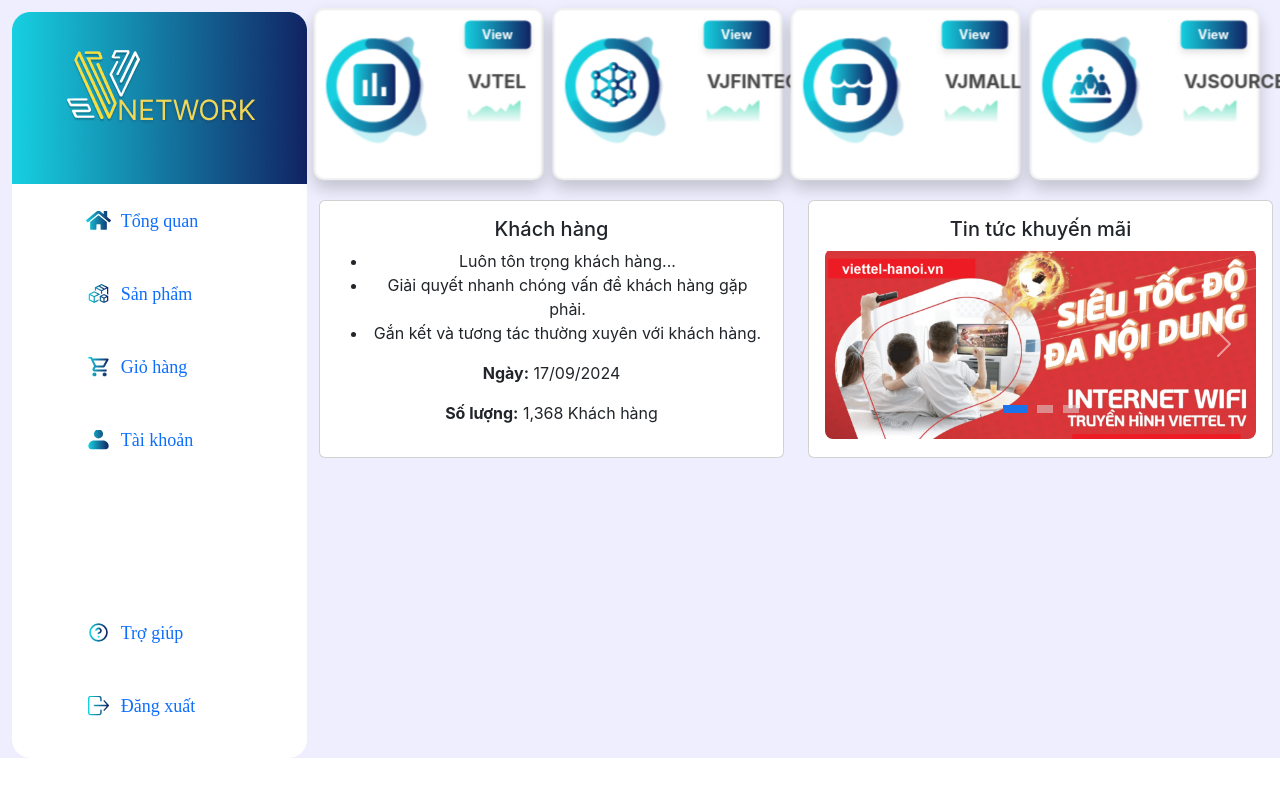
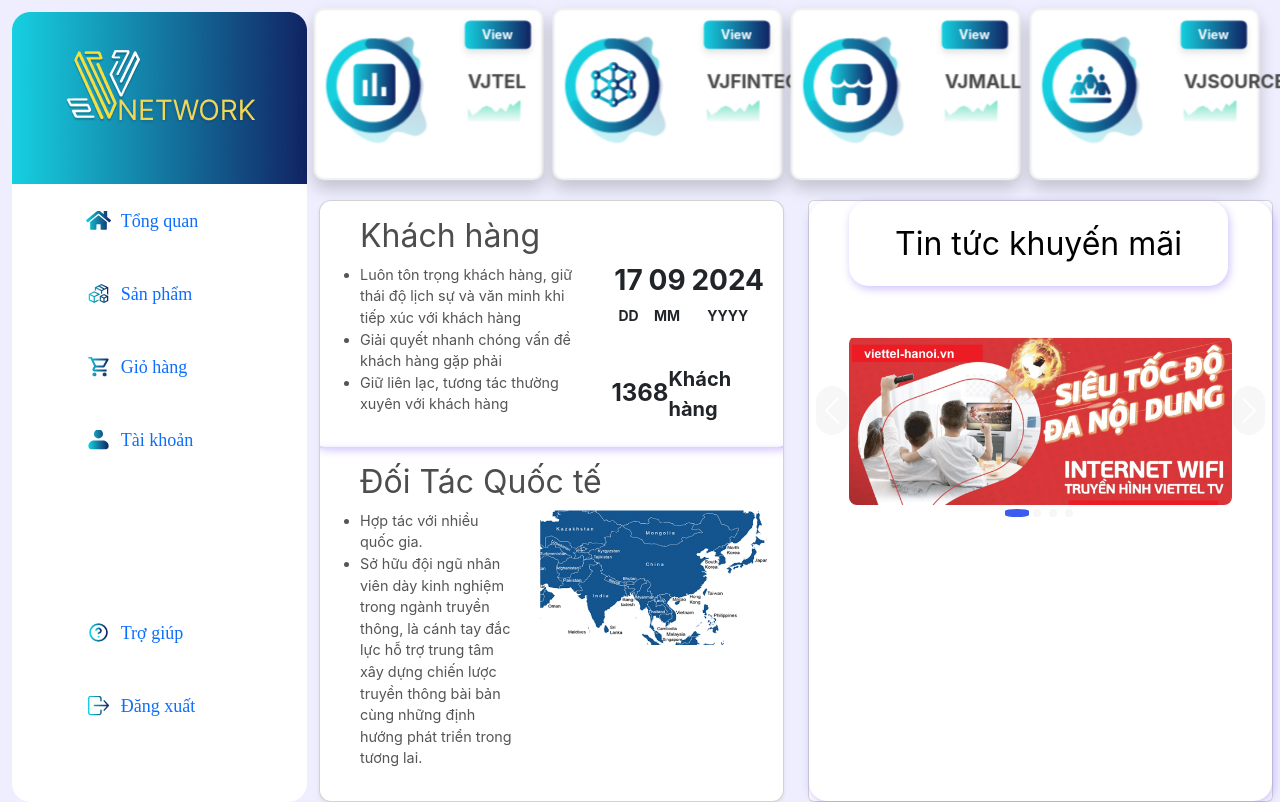
Before and after one commit to cuongtuooo/uiuxvjnetw, a React (Create React App) app: page / in a window 1280 px wide. Built offline with nearby package versions, Linux system fonts and the light colour scheme.

Commit message:
update15/11

```diff
--- /dev/null
+++ b/src/layouts/homepage/component/Calender.css
@@ -0,0 +1,38 @@
+/* list */
+.custom__card {
+    display: flex;
+    text-align: start;
+}
+
+.custom__card__list {
+    font-size: 0.9rem;
+    color: #555;
+
+}
+
+.custom__card__list-items {
+    max-width: 100%;
+}
+
+
+/* Items */
+.custom__card-calender {
+}
+
+.custom__card-calender-date-wrap {
+    display: flex;
+    justify-content: space-around;
+}
+
+.custom__card-calender-date {
+    display: flex;
+    flex-direction: column;
+    align-items: center;
+}
+
+.custom__card-calender-custom {
+    display: flex;
+    justify-content: space-around;
+    align-items: center;
+    margin-top: 24%;
+}
--- /dev/null
+++ b/src/layouts/homepage/component/Calender.tsx
@@ -0,0 +1,39 @@
+import "./Calender.css"
+
+function Calender() {
+    return (
+            <div className="card-body custom__card row">
+                <h5 className="card__title">Khách hàng</h5>
+                <ul className="custom__card__list col-md-7">
+                    <li className="custom__card__list-items">Luôn tôn trọng khách hàng, giữ thái độ lịch sự và văn minh khi tiếp xúc với khách hàng</li>
+                    <li className="custom__card__list-items">Giải quyết nhanh chóng vấn đề khách hàng gặp phải</li>
+                    <li className="custom__card__list-items">Giữ liên lạc, tương tác thường xuyên với khách hàng</li>
+                </ul>
+                <div className="custom__card-calender col-md-5">
+                    <div className="custom__card-calender-date-wrap">
+                        <div className="custom__card-calender-date">
+                            <h3 className="custom__card-calender-date-text" style={{ fontWeight: '700' }}>17</h3>
+                            <small style={{ fontWeight: '700' }}>DD</small>
+                        </div>
+                        <div className="custom__card-calender-date">
+                            <h3 className="custom__card-calender-date-text" style={{ fontWeight: '700' }}>09</h3>
+                            <small style={{ fontWeight: '700' }}>MM</small>
+                        </div>
+                        <div className="custom__card-calender-date">
+                            <h3 className="custom__card-calender-date-text" style={{ fontWeight: '700' }}>2024</h3>
+                            <small style={{ fontWeight: '700' }}>YYYY</small>
+                        </div>
+                    </div>
+
+                    <div className="custom__card-calender-custom-wrap">
+                        <div className="custom__card-calender-custom">
+                            <h4 style={{ fontWeight: '700', margin: '0' }}>1368</h4>
+                            <small style={{fontSize: '20px', fontWeight: '700'}}>Khách hàng</small>
+                        </div>
+                    </div>
+                </div>
+            </div>
+    )
+}
+
+export default Calender;
--- /dev/null
+++ b/src/layouts/homepage/component/Carousel.css
@@ -0,0 +1,87 @@
+/* Carousel Images */
+
+.slide {
+    margin-top: 30px;
+}
+
+.carousel__body {
+    padding: 0 40px;
+}
+
+.carousel-item {
+    padding-top: 20px;
+    background-color: #FFFFFF;
+}
+
+.carousel img {
+    border-radius: 8px;
+}
+
+.carousel__title-wrap {
+    width: 379px;
+    height: 85px;
+    border-radius: 19.46px;
+    background-color: #FFFFFF;
+    box-shadow: 1.5px 2.99px 8.98px 0px #6434F84D;
+}
+
+.carousel__title {
+    line-height: 85px;
+    font-family: Inter;
+    font-size: 32px;
+    font-weight: 400;
+    text-underline-position: from-font;
+    text-decoration-skip-ink: none;
+    color: #000000;
+}
+
+.carousel-indicators {
+    display: flex; /* Đảm bảo các nút được hiển thị ngang */
+    justify-content: center; /* Căn giữa */
+    align-items: center; /* Căn giữa dọc */
+    position: absolute;
+    bottom: -20%; /* Khoảng cách so với cạnh dưới carousel */
+}
+
+/* Custom carousel indicators */
+.carousel-indicators [data-bs-target] {
+    width: 8px; /* Chiều rộng nút */
+    height: 8px; /* Chiều cao nút */
+    background-color: #EDEDED; /* Màu nút mặc định */
+    border-radius: 50%; /* Bo tròn toàn bộ để thành hình tròn */
+    margin: 0 4px; /* Khoảng cách giữa các nút */
+    transition: background-color 0.3s ease, transform 0.3s ease;
+}
+
+.carousel-indicators .active {
+    background-color: #3D5AF1; /* Màu xanh của nút active */
+    width: 24px; /* Chiều rộng lớn hơn khi active */
+    height: 8px; /* Giữ nguyên chiều cao */
+    border-radius: 16px;
+    margin: 0;
+}
+
+/* nut di chuyen qua trai phai */
+.carousel-control-prev {
+    left: -12%;
+}
+
+.carousel-control-prev-icon {
+    background-color: #EFEFEF;
+    height: 48.89px;
+    width: 25.97px;
+    padding: 8px 16px 8px 16px;
+    border-radius: 28px;
+}
+
+.carousel-control-next {
+    right: -12%;
+}
+
+.carousel-control-next-icon {
+    background-color: #EFEFEF;
+    height: 48.89px;
+    width: 25.97px;
+    padding: 8px 16px 8px 16px;
+    border-radius: 28px;
+}
--- /dev/null
+++ b/src/layouts/homepage/component/Carousel.tsx
@@ -0,0 +1,55 @@
+import "./Carousel.css"
+
+function Carousel() {
+    return (
+        <div className="card h-100">
+            <div className="card-body carousel__body">
+                <div className="carousel__title-wrap">
+                   <h5 className="carousel__title">Tin tức khuyến mãi</h5>
+                </div>
+
+
+                <div id="promoCarousel" className="carousel slide" data-bs-ride="carousel">
+                    <div className="carousel-indicators">
+                        <button type="button" data-bs-target="#promoCarousel" data-bs-slide-to="0"
+                            className="active" aria-current="true" aria-label="Slide 1"></button>
+                        <button type="button" data-bs-target="#promoCarousel" data-bs-slide-to="1"
+                            aria-label="Slide 2"></button>
+                        <button type="button" data-bs-target="#promoCarousel" data-bs-slide-to="2"
+                            aria-label="Slide 3"></button>
+                        <button type="button" data-bs-target="#promoCarousel" data-bs-slide-to="3"
+                            aria-label="Slide 4"></button>
+                    </div>
+
+                    <div className="carousel-inner">
+                        <div className="carousel-item active">
+                            <img src="./image/carousel1.png" className="d-block w-100" alt="Promotion 1" />
+                        </div>
+                        <div className="carousel-item">
+                            <img src="./image/carousel2.png" className="d-block w-100" alt="Promotion 2" />
+                        </div>
+                        <div className="carousel-item">
+                            <img src="./image/carousel3.png" className="d-block w-100" alt="Promotion 3" />
+                        </div>
+                        <div className="carousel-item">
+                            <img src="./image/carousel4.png" className="d-block w-100" alt="Promotion 4" />
+                        </div>
+                    </div>
+
+                    <button className="carousel-control-prev" type="button" data-bs-target="#promoCarousel"
+                        data-bs-slide="prev">
+                        <span className="carousel-control-prev-icon" aria-hidden="true"></span>
+                        <span className="visually-hidden">Previous</span>
+                    </button>
+                    <button className="carousel-control-next" type="button" data-bs-target="#promoCarousel"
+                        data-bs-slide="next">
+                        <span className="carousel-control-next-icon" aria-hidden="true"></span>
+                        <span className="visually-hidden">Next</span>
+                    </button>
+                </div>
+            </div>
+        </div>
+    )
+}
+
+export default Carousel;
--- a/src/layouts/homepage/component/Main.css
+++ b/src/layouts/homepage/component/Main.css
@@ -108,23 +108,36 @@
 }
 
 
-/* Carousel Images */
-.carousel img {
-    border-radius: 8px;
+/* card chung */
+.card-body {
+    box-shadow: 1.5px 2.99px 8.98px 0px #6434F84D;
+    border-radius: 18.47px;
+    padding-left: 40px;
 }
 
-/* Custom carousel indicators */
-.carousel-indicators [data-bs-target] {
-    width: 16px; /* Độ rộng của nút */
-    height: 8px; /* Chiều cao của nút */
-    background-color: #e0e0e0; /* Màu sắc nút ban đầu */
-    border-radius: 4px; /* Bo tròn để giống như ảnh */
-    margin: 0 5px; /* Khoảng cách giữa các nút */
-    transition: background-color 0.3s ease;
+.card__title {
+    font-family: Inter;
+    font-size: 32px;
+    font-weight: 400;
+    line-height: 38.73px;
+    text-align: left;
+    text-underline-position: from-font;
+    text-decoration-skip-ink: none;
+    color: #4D4D4D;
 }
 
-.carousel-indicators .active {
-    background-color: #1a73e8; /* Màu xanh của nút active */
-    width: 24px; /* Chiều rộng lớn hơn khi active */
-    height: 8px; /* Giữ nguyên chiều cao */
+
+/* custommer nationnal */
+.nationnal__card {
+    text-align: start;
+    font-size: 0.9rem;
+    color: #555;
+    box-shadow: 1.5px 2.99px 8.98px 0px #6434F84D;
+    border-radius: 18.47px;
+    padding-left: 40px;
 }
+
+.nationnal__card-img-details {
+    display: block;
+    width: 100%;
+}
--- a/src/layouts/homepage/component/Main.tsx
+++ b/src/layouts/homepage/component/Main.tsx
@@ -1,5 +1,7 @@
 import { useState } from "react";
 import "./Main.css"
+import Calender from "./Calender";
+import Carousel from "./Carousel";
 function Main() {
     const categoryItems = [
         { name: 'VJTEL', inlogo: './icon/iconvjtel.svg' },
@@ -34,59 +36,25 @@
 
             <div className="row mt-4">
                 <div className="col-md-6">
-                    <div className="card h-100">
-                        <div className="card-body">
-                            <h5 className="card-title">Khách hàng</h5>
-                            <ul>
-                                <li>Luôn tôn trọng khách hàng...</li>
-                                <li>Giải quyết nhanh chóng vấn đề khách hàng gặp phải.</li>
-                                <li>Gắn kết và tương tác thường xuyên với khách hàng.</li>
+                    <div className="card shadow-sm" style={{ borderRadius: '12px', overflow: 'hidden' }}>
+                        <Calender />
+
+                        <div className="card-body nationnal__card row">
+                            <h5 className="card__title">Đối Tác Quốc tế</h5>
+                            <ul className="nationnal__card__list col-md-5">
+                                <li className="nationnal__card__list-items">Hợp tác với nhiều quốc gia.</li>
+                                <li className="nationnal__card__list-items">Sở hữu đội ngũ nhân viên dày kinh nghiệm trong ngành truyền thông,  là cánh tay đắc lực hỗ trợ trung tâm xây dựng chiến lược truyền thông bài bản cùng những định hướng phát triển trong tương lai.</li>
                             </ul>
-                            <p><strong>Ngày:</strong> 17/09/2024</p>
-                            <p><strong>Số lượng:</strong> 1,368 Khách hàng</p>
+
+                            <div className="nationnal__card-img col-md-7">
+                                <img src="./image/doitacquocte.png" alt="" className="nationnal__card-img-details" />
+                            </div>
                         </div>
                     </div>
                 </div>
 
                 <div className="col-md-6">
-                    <div className="card h-100">
-                        <div className="card-body">
-                            <h5 className="card-title">Tin tức khuyến mãi</h5>
-                            <div id="promoCarousel" className="carousel slide" data-bs-ride="carousel">
-                                <div className="carousel-indicators">
-                                    <button type="button" data-bs-target="#promoCarousel" data-bs-slide-to="0"
-                                        className="active" aria-current="true" aria-label="Slide 1"></button>
-                                    <button type="button" data-bs-target="#promoCarousel" data-bs-slide-to="1"
-                                        aria-label="Slide 2"></button>
-                                    <button type="button" data-bs-target="#promoCarousel" data-bs-slide-to="2"
-                                        aria-label="Slide 3"></button>
-                                </div>
-
-                                <div className="carousel-inner">
-                                    <div className="carousel-item active">
-                                        <img src="./image/carousel1.png" className="d-block w-100" alt="Promotion 1"/>
-                                    </div>
-                                    <div className="carousel-item">
-                                        <img src="./image/carousel2.png" className="d-block w-100" alt="Promotion 2"/>
-                                    </div>
-                                    <div className="carousel-item">
-                                        <img src="./image/carousel3.png" className="d-block w-100" alt="Promotion 3"/>
-                                    </div>
-                                </div>
-
-                                <button className="carousel-control-prev" type="button" data-bs-target="#promoCarousel"
-                                    data-bs-slide="prev">
-                                    <span className="carousel-control-prev-icon" aria-hidden="true"></span>
-                                    <span className="visually-hidden">Previous</span>
-                                </button>
-                                <button className="carousel-control-next" type="button" data-bs-target="#promoCarousel"
-                                    data-bs-slide="next">
-                                    <span className="carousel-control-next-icon" aria-hidden="true"></span>
-                                    <span className="visually-hidden">Next</span>
-                                </button>
-                            </div>
-                        </div>
-                    </div>
+                    <Carousel />
                 </div>
             </div>
         </div>
```
Also changed, not shown: public/image/doitacquocte.png (added).
